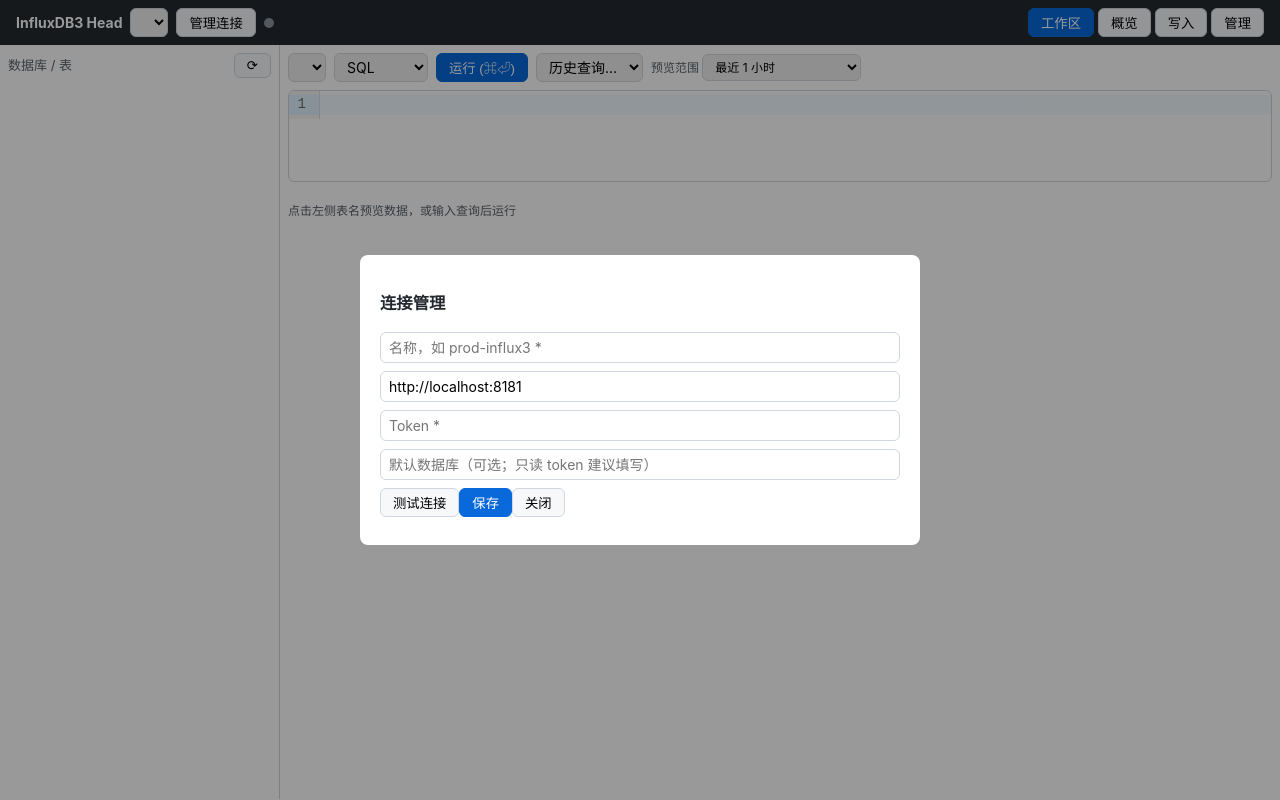
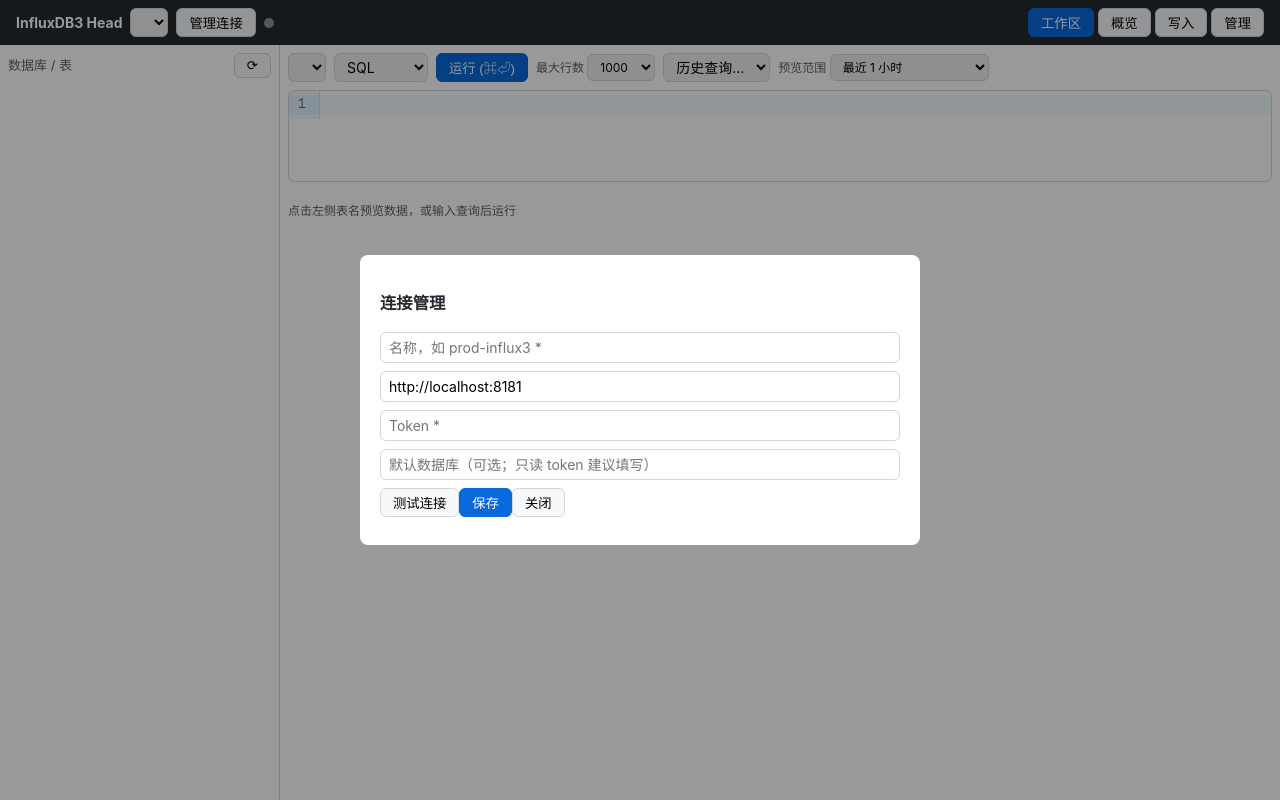
Before and after one commit to yan92626/influxdb-plugin, a Vue app: page / in a window 1280 px wide. Built offline with nearby package versions, Linux system fonts and the light colour scheme.

Commit message:
feat(guard): 查询防护——自动 LIMIT、无时间范围/危险语句确认

```diff
--- /dev/null
+++ b/src/lib/guard.ts
@@ -0,0 +1,33 @@
+export interface QueryAnalysis {
+  isSelect: boolean
+  hasLimit: boolean
+  hasTimeFilter: boolean
+  isDangerous: boolean
+}
+
+/** 去除字符串字面量，避免把字面量内容误判为关键字/时间条件 */
+function stripLiterals(sql: string): string {
+  return sql.replace(/'(?:[^'\\]|\\.)*'/g, "''").replace(/"(?:[^"\\]|\\.)*"/g, '""')
+}
+
+const DANGEROUS = /\b(DROP|DELETE|TRUNCATE|ALTER|UPDATE|INSERT)\b/i
+
+export function analyzeQuery(raw: string): QueryAnalysis {
+  const sql = stripLiterals(raw).trim()
+  const head = sql.replace(/^\(*\s*/, '').slice(0, 12).toUpperCase()
+  const isSelect = head.startsWith('SELECT')
+  return {
+    isSelect,
+    hasLimit: /\bLIMIT\b/i.test(sql),
+    hasTimeFilter: /\btime\b\s*(>=|>|<=|<|=|between)/i.test(sql) || /\bWHERE\b[\s\S]*\btime\b/i.test(sql),
+    isDangerous: DANGEROUS.test(sql),
+  }
+}
+
+/** SELECT 且无 LIMIT 时追加 LIMIT，处理末尾分号/空白 */
+export function ensureLimit(raw: string, limit: number): string {
+  const a = analyzeQuery(raw)
+  if (!a.isSelect || a.hasLimit) return raw
+  const trimmed = raw.replace(/\s*;\s*$/, '').trimEnd()
+  return `${trimmed} LIMIT ${limit}`
+}
--- a/src/stores/query.ts
+++ b/src/stores/query.ts
@@ -2,6 +2,7 @@
 import { ApiError, type QueryResult } from '../api/client'
 import { pushHistory, type HistoryEntry } from '../lib/history'
 import { storageGet, storageSet } from '../lib/storage'
+import { analyzeQuery, ensureLimit } from '../lib/guard'
 import { useConnectionsStore } from './connections'
 
 const HISTORY_KEY = 'queryHistory'
@@ -13,6 +14,8 @@
     text: '',
     // 预览时间范围；大库不带时间条件会超 parquet 文件扫描上限
     previewRange: '1 hour' as string,
+    // 防护：SELECT 无 LIMIT 时自动追加的行数上限
+    maxRows: 1000,
     running: false,
     result: null as QueryResult | null,
     error: '',
@@ -23,16 +26,31 @@
       const h = await storageGet<HistoryEntry[]>(HISTORY_KEY, [])
       this.history = Array.isArray(h) ? h : []
     },
-    async run() {
+    // confirm：需要用户确认的防护点回调，返回 false 则中止执行
+    async run(confirm: (msg: string) => boolean | Promise<boolean> = () => true) {
       if (!this.db || !this.text.trim() || this.running) return
+      const analysis = analyzeQuery(this.text)
+
+      if (analysis.isDangerous && !(await confirm(
+        '⚠️ 这是一条会修改/删除数据的语句，确定执行吗？',
+      ))) return
+
+      if (analysis.isSelect && !analysis.hasTimeFilter && !(await confirm(
+        '该查询没有时间范围条件，在大数据量的库上可能扫描海量数据、拖慢甚至压垮服务端。\n\n' +
+        '建议加上 WHERE time >= now() - INTERVAL \'1 hour\' 之类的条件。仍要继续吗？',
+      ))) return
+
+      // SELECT 无 LIMIT 时自动兜底，防止一次性拉回过多数据
+      const sql = analysis.isSelect ? ensureLimit(this.text, this.maxRows) : this.text
+
       this.running = true
       this.error = ''
       try {
         const client = useConnectionsStore().client()
         this.result =
           this.language === 'sql'
-            ? await client.querySql(this.db, this.text)
-            : await client.queryInfluxql(this.db, this.text)
+            ? await client.querySql(this.db, sql)
+            : await client.queryInfluxql(this.db, sql)
         this.history = pushHistory(this.history, {
           q: this.text, db: this.db, language: this.language, at: Date.now(),
         })
--- a/src/views/ExplorerView.vue
+++ b/src/views/ExplorerView.vue
@@ -16,6 +16,11 @@
 
 const viewMode = ref<'table' | 'chart'>('table')
 const chartData = computed(() => (query.result ? toChartData(query.result) : null))
+
+// 防护确认点用浏览器原生 confirm 弹窗
+function runGuarded() {
+  return query.run((msg) => window.confirm(msg))
+}
 
 function pickHistory(ev: Event) {
   const i = Number((ev.target as HTMLSelectElement).value)
@@ -55,9 +60,17 @@
           <option value="sql">SQL</option>
           <option value="influxql">InfluxQL</option>
         </select>
-        <button class="btn btn-primary" :disabled="query.running" @click="query.run()">
+        <button class="btn btn-primary" :disabled="query.running" @click="runGuarded">
           {{ query.running ? '运行中…' : '运行 (⌘⏎)' }}
         </button>
+        <label class="muted">最大行数
+          <select v-model.number="query.maxRows" title="SELECT 未写 LIMIT 时自动追加此上限">
+            <option :value="100">100</option>
+            <option :value="500">500</option>
+            <option :value="1000">1000</option>
+            <option :value="5000">5000</option>
+          </select>
+        </label>
         <select @change="pickHistory" value="">
           <option value="" disabled>历史查询…</option>
           <option v-for="(h, i) in query.history" :key="h.at" :value="i">
@@ -75,7 +88,7 @@
           </select>
         </label>
       </div>
-      <QueryEditor v-model="query.text" @run="query.run()" class="qe" />
+      <QueryEditor v-model="query.text" @run="runGuarded" class="qe" />
       <div class="results">
         <p v-if="query.error" class="error-box">{{ query.error }}</p>
         <template v-else-if="query.result">
```
Also changed, not shown: 1 other file (tests, documents, lock files or other folders).
